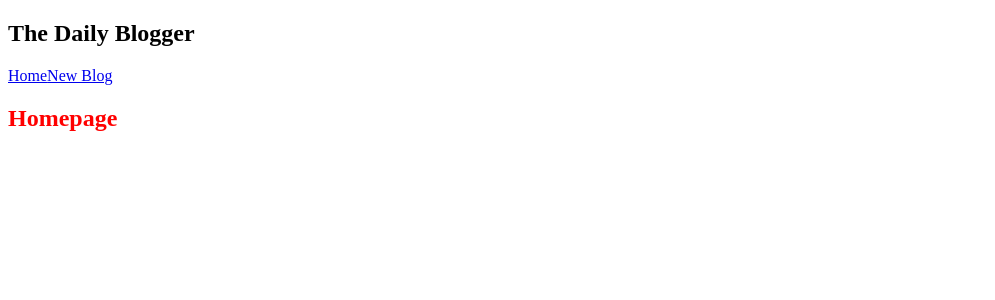
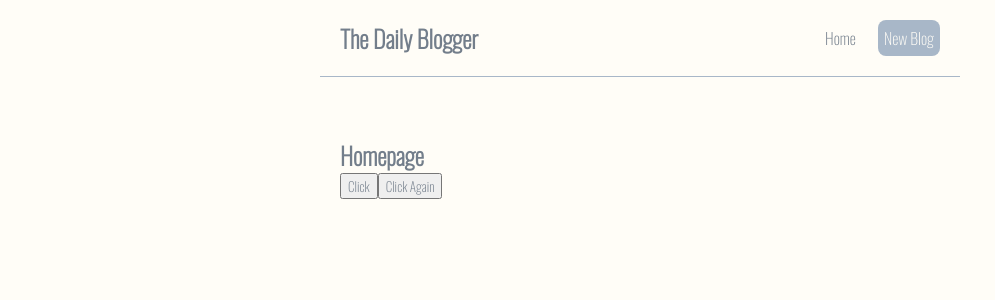
Before and after one commit to JasonHensley1989/react-blog, a React (Create React App) app: page / in a window 1280 px wide. Shown: the top 300 px of the page, without its empty margins (0-995 px from the left). Built offline with nearby package versions, Linux system fonts and the light colour scheme.

Commit message:
event handlers, styling

```diff
--- a/src/components/Home.js
+++ b/src/components/Home.js
@@ -1,10 +1,20 @@
 import React from 'react'
 
 const Home = () => {
-  return (
-    <div className='home'>
-        <h2>Homepage</h2>
-    </div>
+    const handleClick = () => {
+        console.log(`Hello`);
+    }
+
+    const handleClickAgain = (name) => {
+        console.log(`Hello ${name} great to see you again`);
+    }
+    return (
+        <div className='home'>
+            <h2>Homepage</h2>
+            <button onClick={handleClick}>Click</button>
+            <button onClick={() => handleClickAgain("Jason")}>Click Again</button>
+            {/* <h2>Create New Blog</h2> */}
+        </div>
   )
 }
 
--- a/src/components/Navbar.js
+++ b/src/components/Navbar.js
@@ -6,7 +6,11 @@ const Navbar = () => {
         <h1>The Daily Blogger</h1>
         <div className="links">
             <a href="/">Home</a>
-            <a href="/create">New Blog</a>
+            <a href="/create" style={{
+              color: "#fffdf7",
+              backgroundColor: "#a8b7c8",
+              borderRadius: "8px"
+            }}>New Blog</a>
         </div>
 
     </nav>
--- a/src/index.css
+++ b/src/index.css
@@ -1,3 +1,44 @@
-.home {
-    color: red;
+@import url('https://fonts.googleapis.com/css2?family=Oswald:wght@200&display=swap');
+
+* {
+    margin: 0;
+    font-family: 'Oswald';
+    color: #737e8b;
 }
+
+body {
+    background-color: #fffdf7;
+}
+
+.navbar {
+    padding: 20px;
+    display: flex;
+    align-items: center;
+    max-width: 600px;
+    margin: 0 auto;
+    border-bottom:  1px solid #a8b7c8;
+}
+
+.navbar h1 {
+    color: #737e8b;
+}
+
+.navbar .links {
+    margin-left: auto;
+}
+
+.navbar a {
+    margin-left: 16px;
+    text-decoration: none;
+    padding: 6px;
+}
+
+.navbar a:hover {
+    color: #ead7c7;
+}
+
+.content {
+    max-width: 600px;
+    margin: 40px auto;
+    padding: 20px;
+}
```
